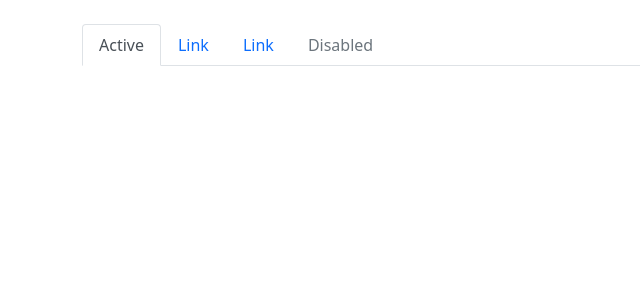
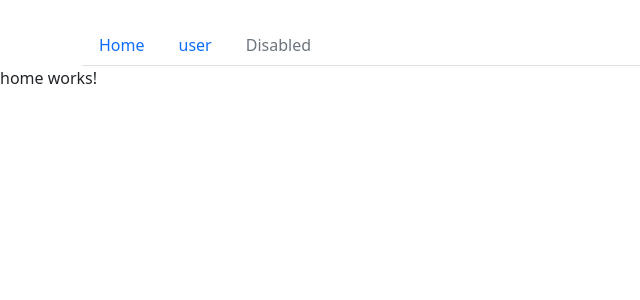
Before and after one commit to ManuDev03/angular-routing, an Angular app: page / in a window 1280 px wide. Shown: the top 300 px of the page, without its empty margins (0-640 px from the left). Built offline with nearby package versions, Linux system fonts and the light colour scheme.

Commit message:
creating routes for components

```diff
--- a/src/app/app-routing.module.ts
+++ b/src/app/app-routing.module.ts
@@ -1,7 +1,13 @@
 import { NgModule } from '@angular/core';
 import { RouterModule, Routes } from '@angular/router';
+import { HomeComponent } from './home/home.component';
+import { UserComponent } from './user/user.component';
 
-const routes: Routes = [];
+const routes: Routes = [
+  {path:'', component:HomeComponent},
+  {path:'user', component:UserComponent}
+
+];
 
 @NgModule({
   imports: [RouterModule.forRoot(routes)],
--- a/src/app/app.component.html
+++ b/src/app/app.component.html
@@ -2,13 +2,10 @@
   <br>
 <ul class="nav nav-tabs">
   <li class="nav-item">
-    <a class="nav-link active" aria-current="page" href="#">Active</a>
+    <a class="nav-link" routerLink="">Home</a>
   </li>
   <li class="nav-item">
-    <a class="nav-link" href="#">Link</a>
-  </li>
-  <li class="nav-item">
-    <a class="nav-link" href="#">Link</a>
+    <a class="nav-link" routerLink="user">user</a>
   </li>
   <li class="nav-item">
     <a class="nav-link disabled" href="#" tabindex="-1" aria-disabled="true">Disabled</a>
--- a/src/app/app.module.ts
+++ b/src/app/app.module.ts
@@ -4,11 +4,13 @@ import { BrowserModule } from '@angular/platform-browser';
 import { AppRoutingModule } from './app-routing.module';
 import { AppComponent } from './app.component';
 import { UserComponent } from './user/user.component';
+import { HomeComponent } from './home/home.component';
 
 @NgModule({
   declarations: [
     AppComponent,
-    UserComponent
+    UserComponent,
+    HomeComponent
   ],
   imports: [
     BrowserModule,
--- /dev/null
+++ b/src/app/home/home.component.html
@@ -0,0 +1 @@
+<p>home works!</p>
--- /dev/null
+++ b/src/app/home/home.component.ts
@@ -0,0 +1,15 @@
+import { Component, OnInit } from '@angular/core';
+
+@Component({
+  selector: 'app-home',
+  templateUrl: './home.component.html',
+  styleUrls: ['./home.component.css']
+})
+export class HomeComponent implements OnInit {
+
+  constructor() { }
+
+  ngOnInit(): void {
+  }
+
+}
```
Also changed, not shown: src/app/home/home.component.css (added), 1 other file (tests, documents, lock files or other folders).
